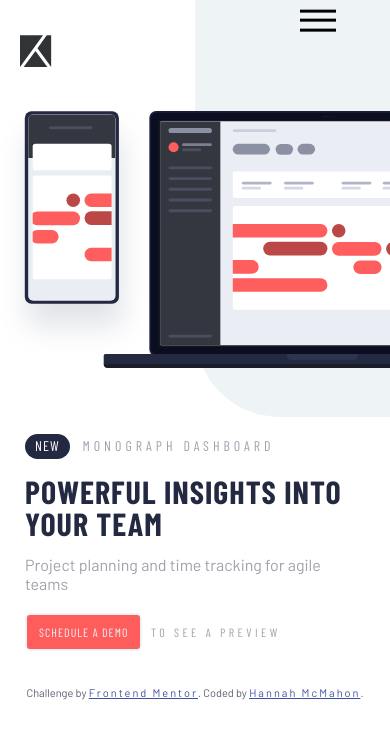
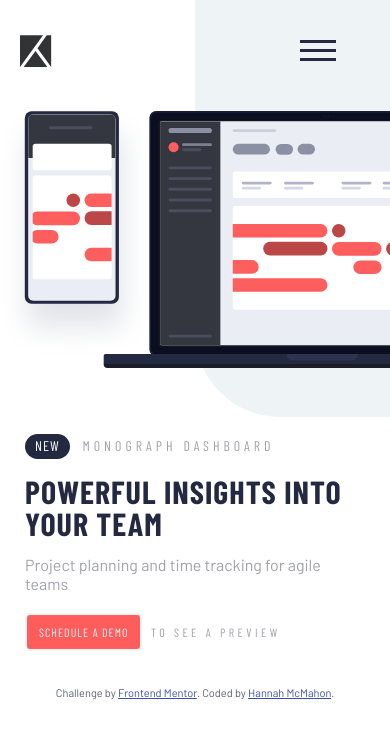
Before and after one commit to hannah-saurusrex/project-tracking-component, a website: page app/index.html in a window 390 px wide. Drawn offline with nearby package versions, Linux system fonts and the light colour scheme.

Commit message:
adjusted desktop and mobile navigation styling

```diff
--- a/app/assets/styles/styles.css
+++ b/app/assets/styles/styles.css
@@ -42,6 +42,11 @@
     grid-area: header;
     justify-items: center;
     align-content: center;
+}
+
+.burger-menu {
+    display: none;
+    visibility: hidden;
 }
 
 .mobile-nav {
@@ -226,13 +231,18 @@
         display: none;
     }
 
+    .burger-menu {
+        display: block;
+        visibility: visible;
+    }
+
     .header .burger-menu {
         display: block;
         position: absolute;
         right: 3em;
         width: 2em;
         z-index: 1;
-        margin-top: 2.4em;
+        margin-top: 2.2em;
     }
 
     .header .burger-menu input {
@@ -253,9 +263,9 @@
     .header .burger-menu label .burger-menu-icon span {
         display: block;
         width: 100%;
-        height: .18rem;
+        height: .19rem;
         margin-bottom: .4rem;
-        background: black;
+        background: var(--darkBlue);
         transition: .3s ease;
     }
 
@@ -296,62 +306,17 @@
         text-decoration: none;
         margin: 25px 0;
         text-transform: uppercase;
-        font-size: .9em;
+        font-size: 1em;
+        letter-spacing: 1px;
     }
 
     /* login grey styles */
     .header .burger-menu input:checked + .burger-menu-active a:last-of-type {
         color: var(--grayishBlue);
         border-top: 1px solid var(--grayishBlue);
-        padding-top: 15px;
+        padding-top: 20px;
     }
 
-    /* turn bar into cross */
-    input:checked ~ .label-style > .burger-menu-icon > .bar:before,
-    input:checked ~ .label-style > .burger-menu-icon > .bar:after {
-        top: 0;
-        transform: rotate(90deg);
-    }
-
-    /* spin the cross */
-    input:checked ~ .label-style > .burger-menu-icon {
-        transform: rotate(225deg);
-    }
-
-    /* drop down menu */
-    .burger-menu {
-        position: absolute;
-        width: 100%;
-        margin: 0 auto;
-        transform: translate(0, -120%);
-        transition: transform 0.4s ease;
-    }
-
-    input:checked ~ .burger-menu {
-        transform: translate(0, 0);
-        animation: fadein;
-        animation-duration: 0.5s;
-        animation-iteration-count: 1;
-        animation-fill-mode: forwards;
-    }
-
-    input:not(checked) ~ .burger-menu {
-        animation: fadeout;
-        animation-duration: 0.5s;
-        animation-iteration-count: 1;
-        animation-fill-mode: forwards;
-    }
-
-    li {
-        list-style: none;
-        padding: 20px 35px;
-        text-transform: uppercase;
-        color: var(--darkBlue);
-    }
-
-    a {
-        letter-spacing: 2px;
-    }
 
     .nav-menu ul li.spacer {
         display: none;
--- a/app/temp/styles/styles.css
+++ b/app/temp/styles/styles.css
@@ -36,6 +36,10 @@
   grid-area: header;
   justify-items: center;
   align-content: center; }
+
+.burger-menu {
+  display: none;
+  visibility: hidden; }
 
 .mobile-nav {
   display: none;
@@ -181,13 +185,16 @@
     grid-area: header; }
   .header ul {
     display: none; }
+  .burger-menu {
+    display: block;
+    visibility: visible; }
   .header .burger-menu {
     display: block;
     position: absolute;
     right: 3em;
     width: 2em;
     z-index: 1;
-    margin-top: 2.4em; }
+    margin-top: 2.2em; }
   .header .burger-menu input {
     width: 50px;
     height: 50px;
@@ -202,9 +209,9 @@
   .header .burger-menu label .burger-menu-icon span {
     display: block;
     width: 100%;
-    height: .18rem;
+    height: .19rem;
     margin-bottom: .4rem;
-    background: black;
+    background: var(--darkBlue);
     transition: .3s ease; }
   .header .burger-menu .burger-menu-active {
     position: absolute;
@@ -235,45 +242,13 @@
     text-decoration: none;
     margin: 25px 0;
     text-transform: uppercase;
-    font-size: .9em; }
+    font-size: 1em;
+    letter-spacing: 1px; }
   /* login grey styles */
   .header .burger-menu input:checked + .burger-menu-active a:last-of-type {
     color: var(--grayishBlue);
     border-top: 1px solid var(--grayishBlue);
-    padding-top: 15px; }
-  /* turn bar into cross */
-  input:checked ~ .label-style > .burger-menu-icon > .bar:before,
-  input:checked ~ .label-style > .burger-menu-icon > .bar:after {
-    top: 0;
-    transform: rotate(90deg); }
-  /* spin the cross */
-  input:checked ~ .label-style > .burger-menu-icon {
-    transform: rotate(225deg); }
-  /* drop down menu */
-  .burger-menu {
-    position: absolute;
-    width: 100%;
-    margin: 0 auto;
-    transform: translate(0, -120%);
-    transition: transform 0.4s ease; }
-  input:checked ~ .burger-menu {
-    transform: translate(0, 0);
-    animation: fadein;
-    animation-duration: 0.5s;
-    animation-iteration-count: 1;
-    animation-fill-mode: forwards; }
-  input:not(checked) ~ .burger-menu {
-    animation: fadeout;
-    animation-duration: 0.5s;
-    animation-iteration-count: 1;
-    animation-fill-mode: forwards; }
-  li {
-    list-style: none;
-    padding: 20px 35px;
-    text-transform: uppercase;
-    color: var(--darkBlue); }
-  a {
-    letter-spacing: 2px; }
+    padding-top: 20px; }
   .nav-menu ul li.spacer {
     display: none;
     visibility: hidden; }
```
